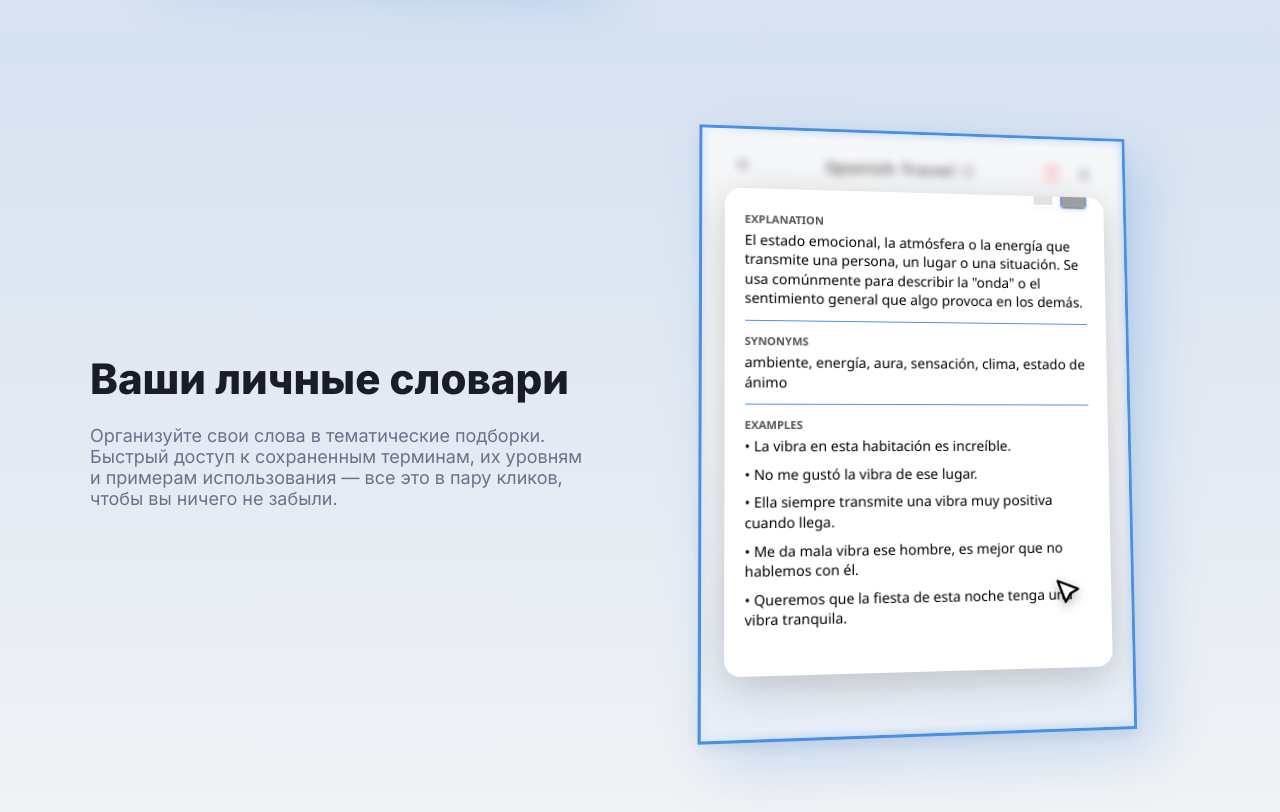
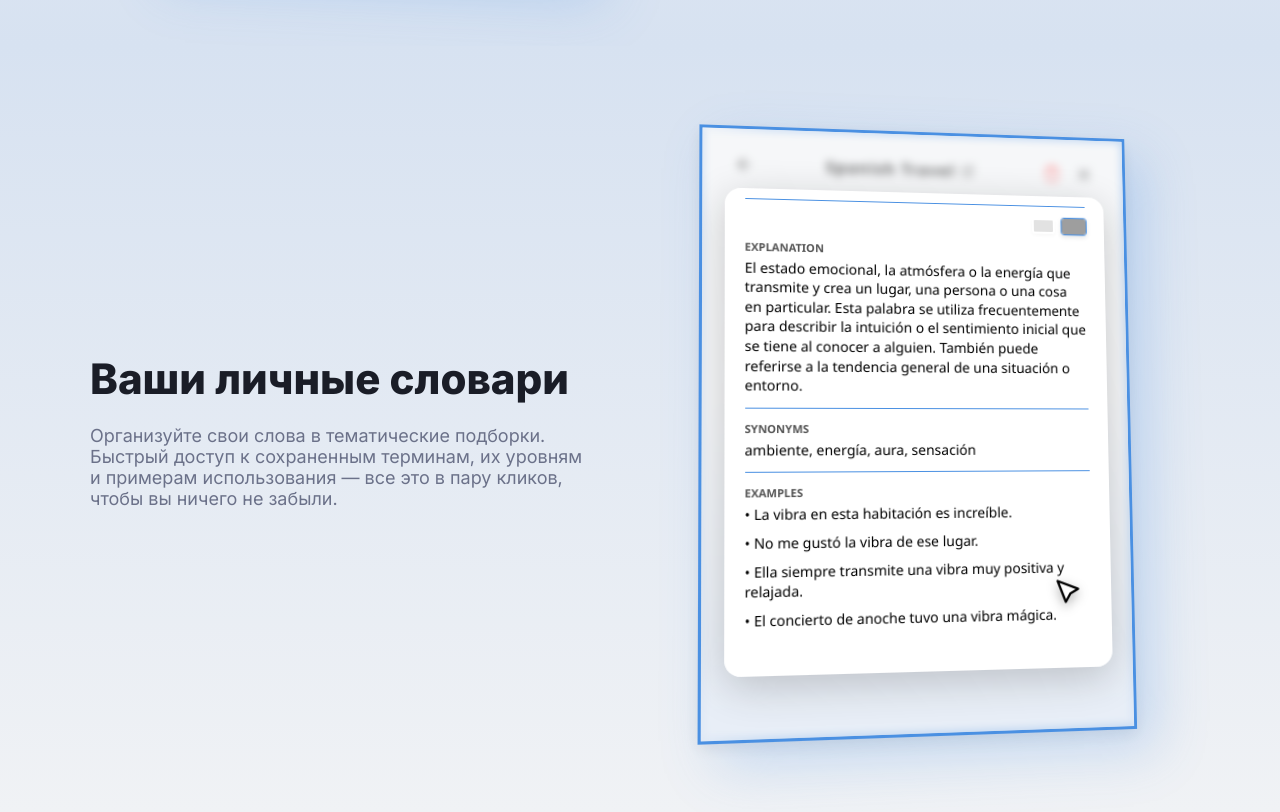
Before and after one commit to SokolMark/AiTermWeb, a website: page index.html in a window 1280 px wide. Shown: the part 790-1602 px from the top of the page. Drawn offline with Linux system fonts and the light colour scheme; grey boxes are pictures that could not be loaded.

Commit message:
modify the text in the word information block

```diff
--- a/index.html
+++ b/index.html
@@ -245,20 +245,19 @@
 
                                 <div class="detail-row">
                                     <span class="detail-label">Explanation</span>
-                                    <span class="detail-value">El estado emocional, la atmósfera o la energía que transmite una persona, un lugar o una situación. Se usa comúnmente para describir la "onda" o el sentimiento general que algo provoca en los demás.</span>
+                                    <span class="detail-value">El estado emocional, la atmósfera o la energía que transmite y crea un lugar, una persona o una cosa en particular. Esta palabra se utiliza frecuentemente para describir la intuición o el sentimiento inicial que se tiene al conocer a alguien. También puede referirse a la tendencia general de una situación o entorno.</span>
                                 </div>
                                 <div class="detail-row">
                                     <span class="detail-label">Synonyms</span>
-                                    <span class="detail-value">ambiente, energía, aura, sensación, clima, estado de ánimo</span>
+                                    <span class="detail-value">ambiente, energía, aura, sensación</span>
                                 </div>
                                 <div class="detail-row no-border">
                                     <span class="detail-label">Examples</span>
                                     <div class="detail-value" style="display: flex; flex-direction: column; gap: 8px;">
                                         <div>• La vibra en esta habitación es increíble.</div>
                                         <div>• No me gustó la vibra de ese lugar.</div>
-                                        <div>• Ella siempre transmite una vibra muy positiva cuando llega.</div>
-                                        <div>• Me da mala vibra ese hombre, es mejor que no hablemos con él.</div>
-                                        <div>• Queremos que la fiesta de esta noche tenga una vibra tranquila.</div>
+                                        <div>• Ella siempre transmite una vibra muy positiva y relajada.</div>
+                                        <div>• El concierto de anoche tuvo una vibra mágica.</div>
                                     </div>
                                 </div>
                             </div>
```
